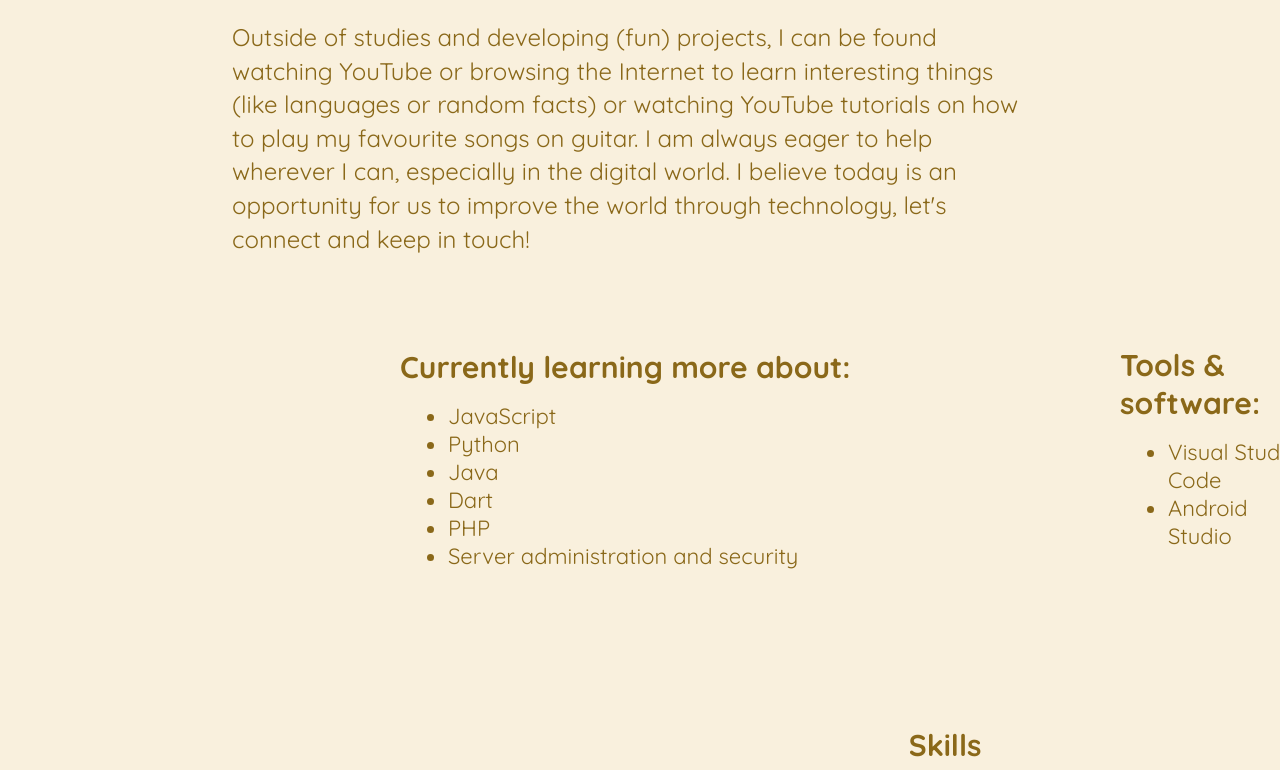
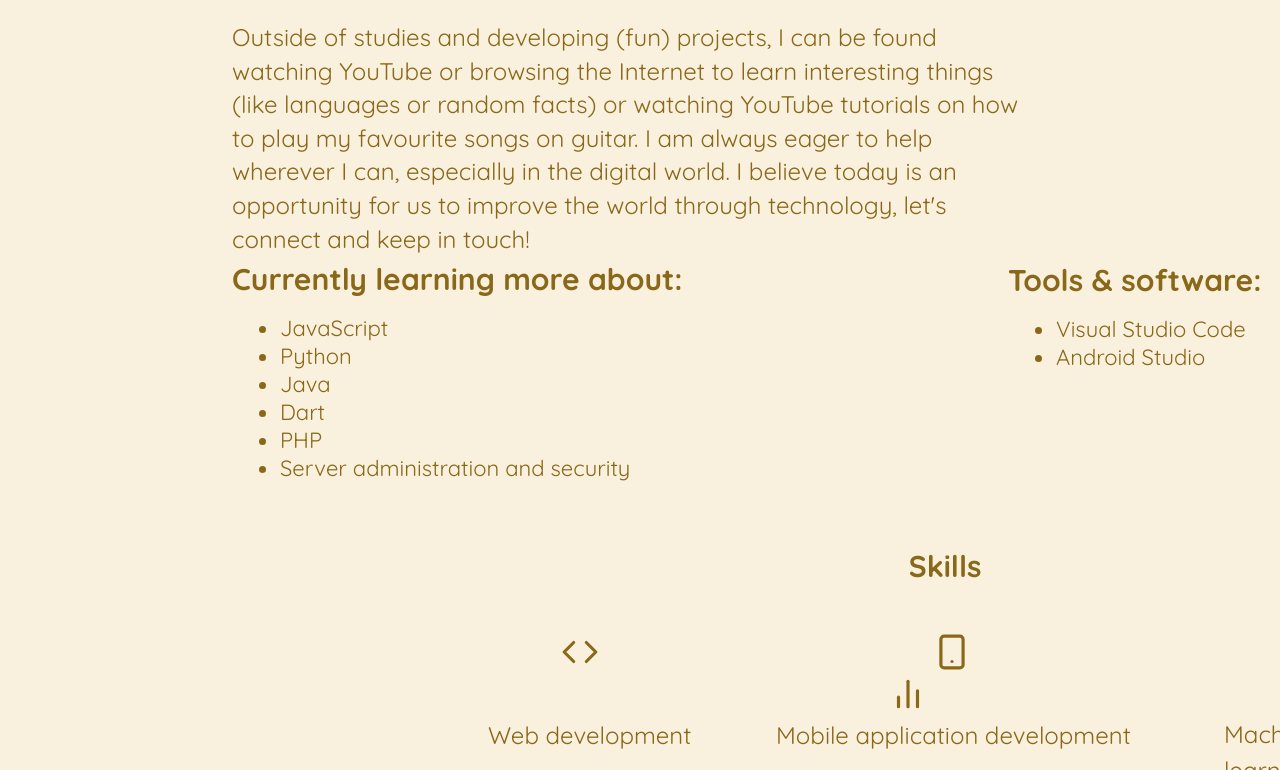
Before and after one commit to nicolynk03/personal-site, a plain HTML site: page about.html in a window 1280 px wide. Shown: the part 545-1315 px from the top of the page. Drawn offline with nearby package versions, Linux system fonts and the light colour scheme.

Commit message:
wip css about page

```diff
--- a/CSS/styles.css
+++ b/CSS/styles.css
@@ -203,8 +203,9 @@ p {
 }
 
 .currently-learning {
-    margin-left: 17rem;
-    margin-top: 20rem;
+    margin-left: 6.5rem;
+    margin-top: 14.5rem;
+    margin-right: 2rem;
 }
 
 .currently-learning-list,
@@ -219,8 +220,8 @@ p {
 }
 
 .current-tools {
-    margin-left: 62rem;
-    margin-top: -14rem;
+    margin-left: 55rem;
+    margin-top: -13.8rem;
 }
 
 .skills {
```
